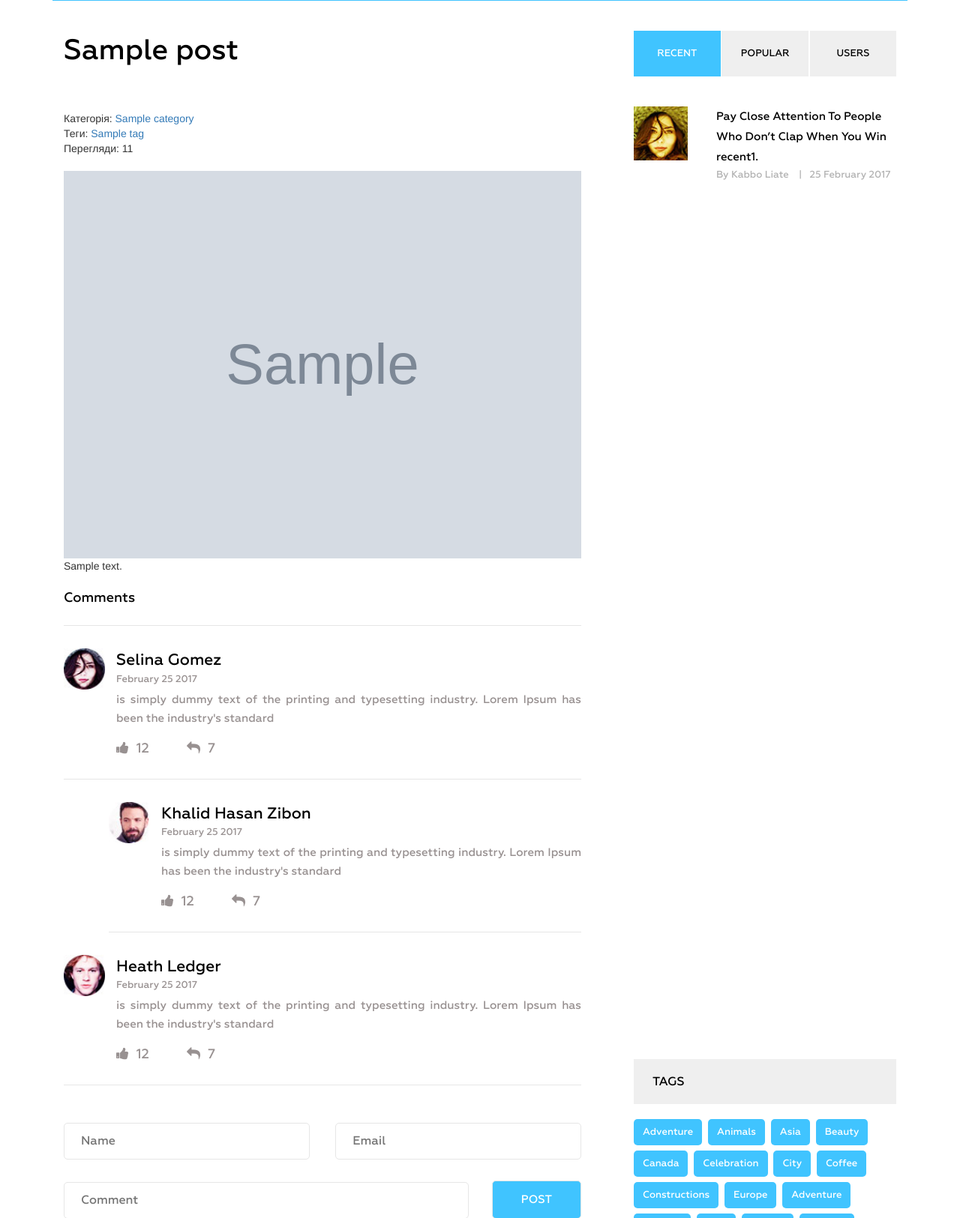
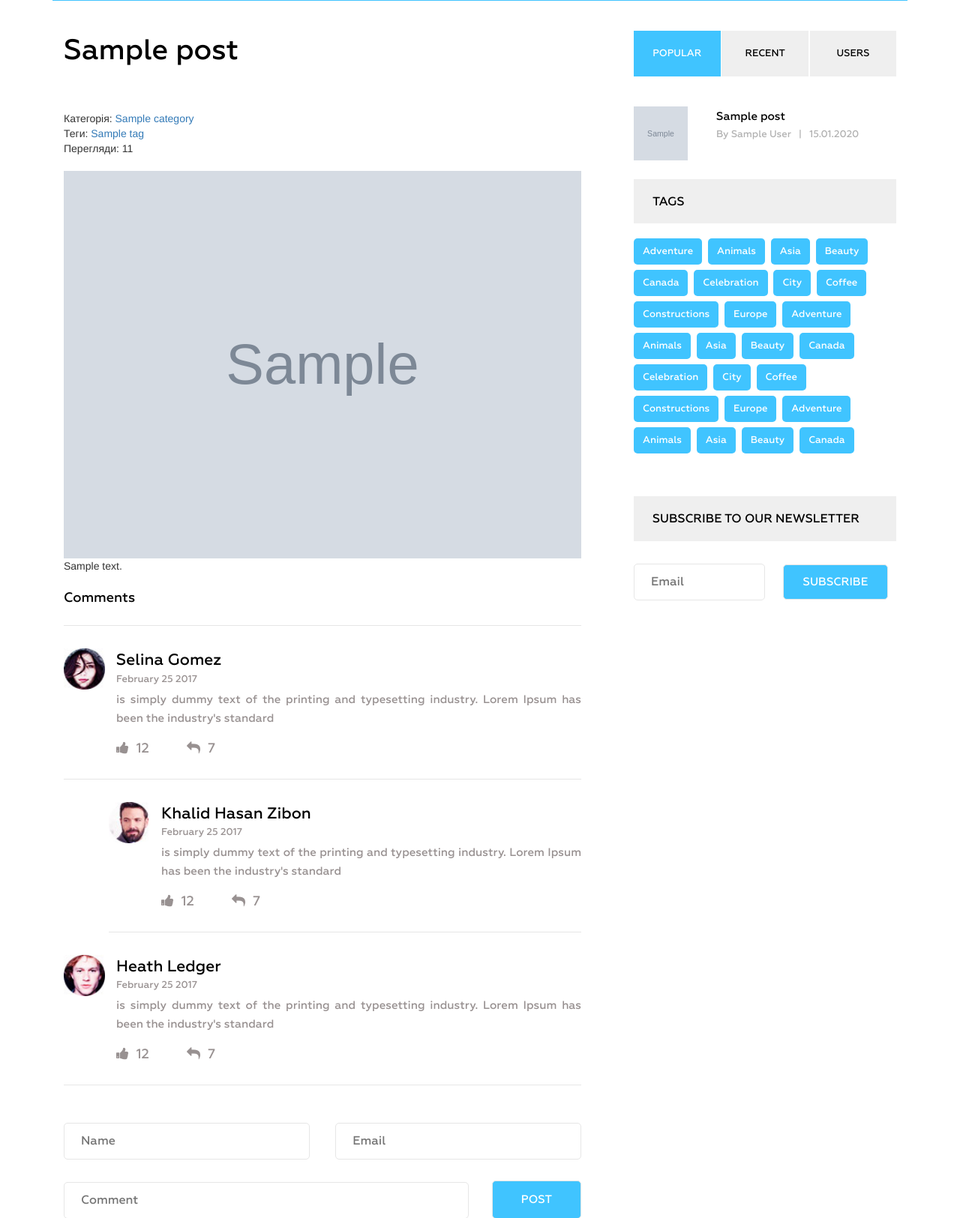
Before and after one commit to yurii-onyshchuk/HuntingBlog, a Django app: a page that uses siteblog/templates/base.html in a window 1280 px wide. Shown: the part 70-1695 px from the top of the page at 75% size. Run offline with Django 4.2, Linux system fonts and the light colour scheme; tables that the repository leaves empty hold one stand-in row (values such as "Sample post"); grey boxes marked "Sample" are stand-in pictures; some libraries are stand-ins or nearby versions.

Commit message:
Popular posts at sidebar: inclusion tag

```diff
--- /dev/null
+++ b/siteblog/blog/templates/blog/inc/_sidebar.html
@@ -0,0 +1,40 @@
+{% load sidebar %}
+
+<div class="col-md-4">
+    {% show_posts_list 6 %}
+    <div class="tags">
+        <h2 class="sidebar-title">Tags</h2>
+        <p><a href="#">Adventure</a></p>
+        <p><a href="#">Animals</a></p>
+        <p><a href="#">Asia</a></p>
+        <p><a href="#">Beauty</a></p>
+        <p><a href="#">Canada</a></p>
+        <p><a href="#">Celebration</a></p>
+        <p><a href="#">City</a></p>
+        <p><a href="#">Coffee</a></p>
+        <p><a href="#">Constructions</a></p>
+        <p><a href="#">Europe</a></p>
+        <p><a href="#">Adventure</a></p>
+        <p><a href="#">Animals</a></p>
+        <p><a href="#">Asia</a></p>
+        <p><a href="#">Beauty</a></p>
+        <p><a href="#">Canada</a></p>
+        <p><a href="#">Celebration</a></p>
+        <p><a href="#">City</a></p>
+        <p><a href="#">Coffee</a></p>
+        <p><a href="#">Constructions</a></p>
+        <p><a href="#">Europe</a></p>
+        <p><a href="#">Adventure</a></p>
+        <p><a href="#">Animals</a></p>
+        <p><a href="#">Asia</a></p>
+        <p><a href="#">Beauty</a></p>
+        <p><a href="#">Canada</a></p>
+    </div>
+    <div class="newsletter">
+        <h2 class="sidebar-title">Subscribe To oUR nEWSLETTER</h2>
+        <form action="#" method="post">
+            <input type="email" name="" id="" placeholder="Email">
+            <input type="submit" value="Subscribe">
+        </form>
+    </div>
+</div>
--- /dev/null
+++ b/siteblog/blog/templates/blog/popular_posts_tpl.html
@@ -0,0 +1,20 @@
+<div class="grid">
+    <div class="button-group filters-button-group">
+        <button data-filter=".popular" class="button is-checked">Popular</button>
+        <button data-filter=".recent" class="button">Recent</button>
+        <button data-filter=".users" class="button">Users</button>
+    </div>
+    {% for post in posts %}
+    <div class="portfolio-item recent">
+        {% if post.photo %}
+        <img src="{{post.photo.url}}" alt="{{post.title}}">
+        {% else %}
+        <img src="" alt={{post.title}}>
+        {% endif %}
+        <div class="portfolio-text">
+            <h5><a href="{{post.get_absolute_url}}">{{post.title}}</a></h5>
+            <p>By {{post.author }}<span>|</span>{{post.created_at|date:'d.m.Y'}}</p>
+        </div>
+    </div>
+    {% endfor %}
+</div>
--- a/siteblog/blog/templates/blog/post.html
+++ b/siteblog/blog/templates/blog/single.html
@@ -21,7 +21,7 @@
                                         </span>
                                         <br>
                                         {% if post.tags.exists %}
-                                        <span >Теги:
+                                        <span>Теги:
                                         {% for tag in post.tags.all %}
                                             <a href="{{tag.get_absolute_url}}">{{tag.title}}</a>
                                         {% endfor %}
@@ -133,59 +133,7 @@
                             </form>
                         </div>
                     </div>
-                    <div class="col-md-4">
-                        <div class="button-group filters-button-group">
-                            <button data-filter=".recent" class="button is-checked">Recent</button>
-                            <button data-filter=".popular" class="button">popular</button>
-                            <button data-filter=".users" class="button">Users</button>
-                        </div>
-
-                        <div class="grid" style="position: relative; height: 1221.93px;">
-                            <div class="portfolio-item recent" style="position: absolute; left: 0px; top: 0px;">
-                                <img src="{% static 'img/portfolio1.jpg' %}" alt="">
-                                <div class="portfolio-text">
-                                    <h5><a href="#">Pay Close Attention To People Who Don’t Clap When You Win
-                                        recent1.</a></h5>
-                                    <p>By Kabbo Liate <span>|</span>25 February 2017</p>
-                                </div>
-                            </div>
-                        </div>
-                        <div class="tags">
-                            <h2 class="sidebar-title">Tags</h2>
-                            <p><a href="#">Adventure</a></p>
-                            <p><a href="#">Animals</a></p>
-                            <p><a href="#">Asia</a></p>
-                            <p><a href="#">Beauty</a></p>
-                            <p><a href="#">Canada</a></p>
-                            <p><a href="#">Celebration</a></p>
-                            <p><a href="#">City</a></p>
-                            <p><a href="#">Coffee</a></p>
-                            <p><a href="#">Constructions</a></p>
-                            <p><a href="#">Europe</a></p>
-                            <p><a href="#">Adventure</a></p>
-                            <p><a href="#">Animals</a></p>
-                            <p><a href="#">Asia</a></p>
-                            <p><a href="#">Beauty</a></p>
-                            <p><a href="#">Canada</a></p>
-                            <p><a href="#">Celebration</a></p>
-                            <p><a href="#">City</a></p>
-                            <p><a href="#">Coffee</a></p>
-                            <p><a href="#">Constructions</a></p>
-                            <p><a href="#">Europe</a></p>
-                            <p><a href="#">Adventure</a></p>
-                            <p><a href="#">Animals</a></p>
-                            <p><a href="#">Asia</a></p>
-                            <p><a href="#">Beauty</a></p>
-                            <p><a href="#">Canada</a></p>
-                        </div>
-                        <div class="newsletter">
-                            <h2 class="sidebar-title">Subscribe To oUR nEWSLETTER</h2>
-                            <form action="#" method="post">
-                                <input type="email" name="" id="" placeholder="Email">
-                                <input type="submit" value="Subscribe">
-                            </form>
-                        </div>
-                    </div>
+                    {% include 'blog/inc/_sidebar.html' %}
                 </div>
             </div>
         </div>
--- /dev/null
+++ b/siteblog/blog/templatetags/sidebar.py
@@ -0,0 +1,10 @@
+from django import template
+from blog.models import Post
+
+register = template.Library()
+
+
+@register.inclusion_tag('blog/popular_posts_tpl.html')
+def show_posts_list(count=5):
+    posts = Post.objects.order_by('-views')[:count]
+    return {'posts': posts}
--- a/siteblog/blog/views.py
+++ b/siteblog/blog/views.py
@@ -52,7 +52,7 @@ class PostsByTag(ListView):
 
 class SinglePost(DetailView):
     model = Post
-    template_name = 'blog/post.html'
+    template_name = 'blog/single.html'
     context_object_name = 'post'
 
     def get_context_data(self, *, object_list=None, **kwargs):
```
